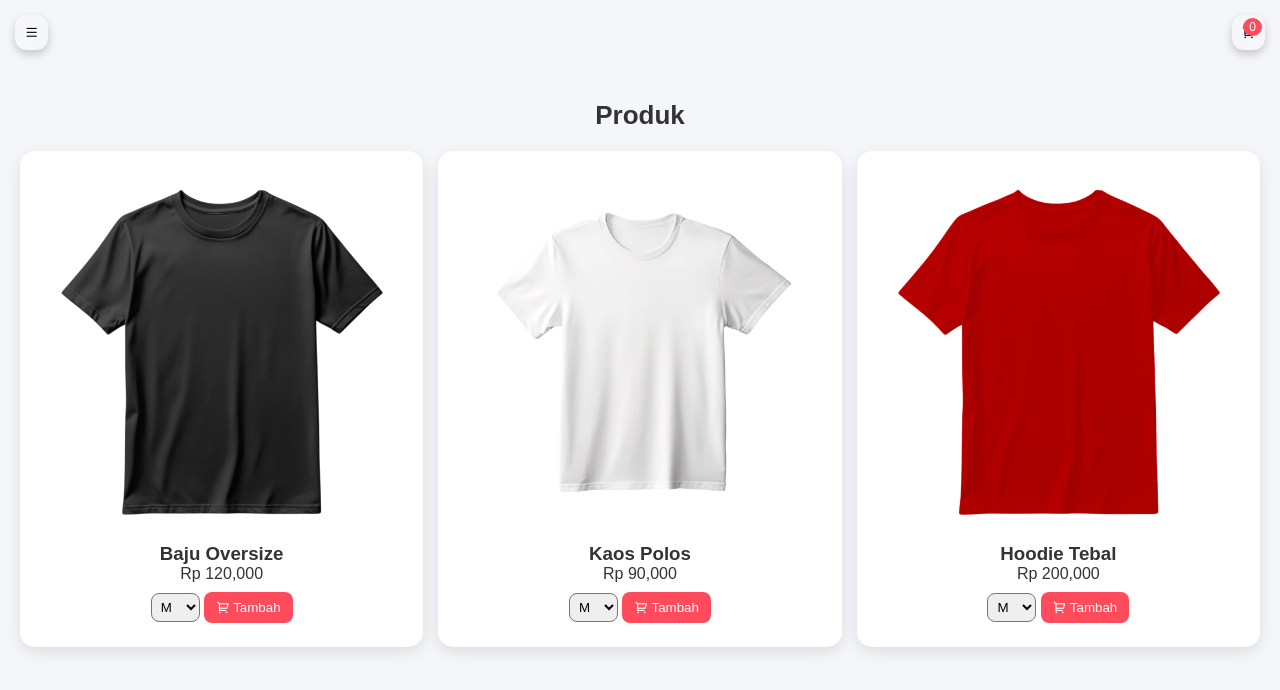
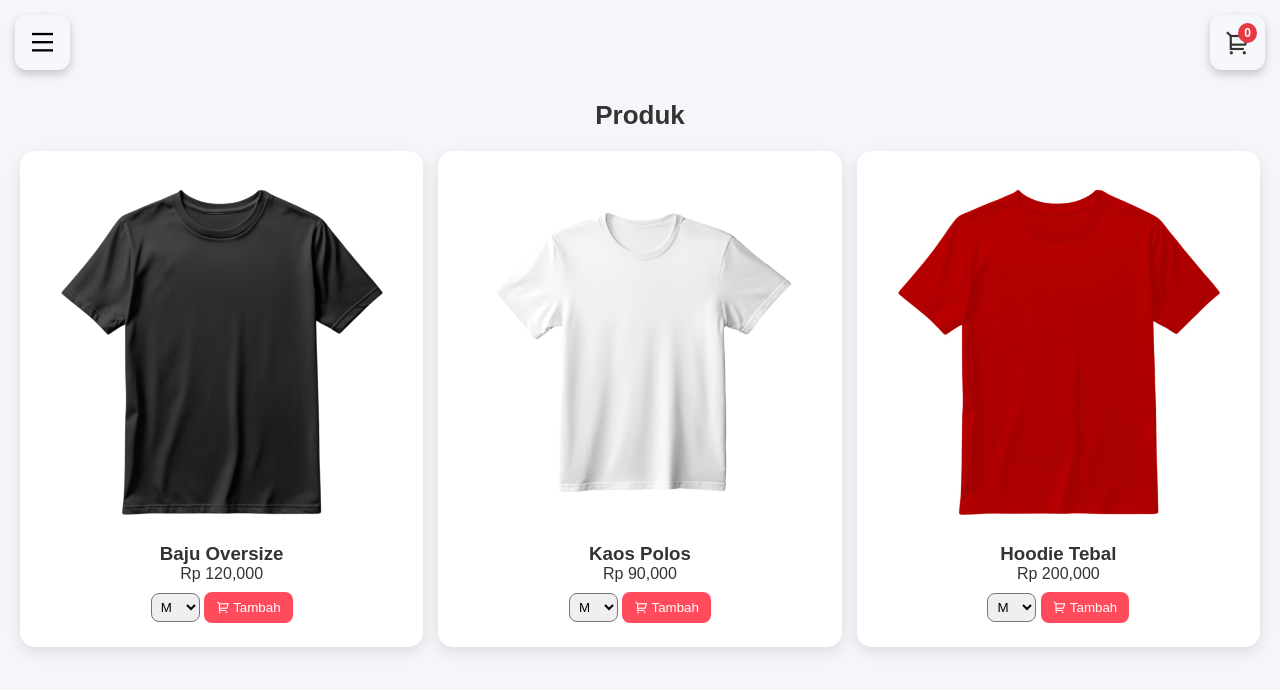
Before and after one commit to vitaair71-bit/tamu-ruang, a plain HTML site: page index.html in a window 1280 px wide. Drawn offline with nearby package versions, Linux system fonts and the light colour scheme.

Commit message:
Update style.css

```diff
--- a/style.css
+++ b/style.css
@@ -20,19 +20,31 @@ body {
   background: rgba(255, 255, 255, 0.2);
   backdrop-filter: blur(15px);
   border: none;
-  padding: 10px;
+  padding: 12px;          /* ubah padding untuk sesuaikan ukuran */
   border-radius: 12px;
   cursor: pointer;
   box-shadow: 0 4px 10px rgba(0,0,0,0.2);
   z-index: 1001;
   transition: 0.3s;
+
+  width: 55px;            /* lebar tombol */
+  height: 55px;           /* tinggi tombol */
+  display: flex;          /* biar iconnya rata tengah */
+  justify-content: center;
+  align-items: center;
 }
+
+.menu-btn i {
+  font-size: 28px;        /* ukuran icon menu */
+}
+
 
 .menu-btn:hover {
   transform: scale(1.05);
 }
 
 /* Tombol Keranjang */
+/* Tombol keranjang */
 .cart-btn {
   position: fixed;
   top: 15px;
@@ -40,28 +52,46 @@ body {
   background: rgba(255, 255, 255, 0.2);
   backdrop-filter: blur(15px);
   border: none;
-  padding: 10px;
+  padding: 12px;
   border-radius: 12px;
   cursor: pointer;
   box-shadow: 0 4px 10px rgba(0,0,0,0.2);
   z-index: 1001;
   transition: 0.3s;
+
+  width: 55px;
+  height: 55px;
+  display: flex;
+  justify-content: center;
+  align-items: center;
 }
+
+/* Ikon keranjang */
+.cart-btn i {
+  font-size: 26px;
+  color: #333;
+}
+
+/* Badge jumlah item */
+.cart-count {
+  position: absolute;
+  top: 8px;
+  right: 8px;
+  background: #e63946;  /* merah */
+  color: #fff;
+  font-size: 12px;
+  font-weight: bold;
+  border-radius: 50%;
+  padding: 3px 6px;
+  min-width: 18px;
+  text-align: center;
+}
+
 
 .cart-btn:hover {
   transform: scale(1.05);
 }
 
-.cart-count {
-  background: #ff4b5c;
-  color: #fff;
-  border-radius: 50%;
-  padding: 2px 6px;
-  font-size: 12px;
-  position: absolute;
-  top: 3px;
-  right: 3px;
-}
 
 /* Sidebar Menu dari Atas */
 /* Sidebar Menu dari Atas */
```
